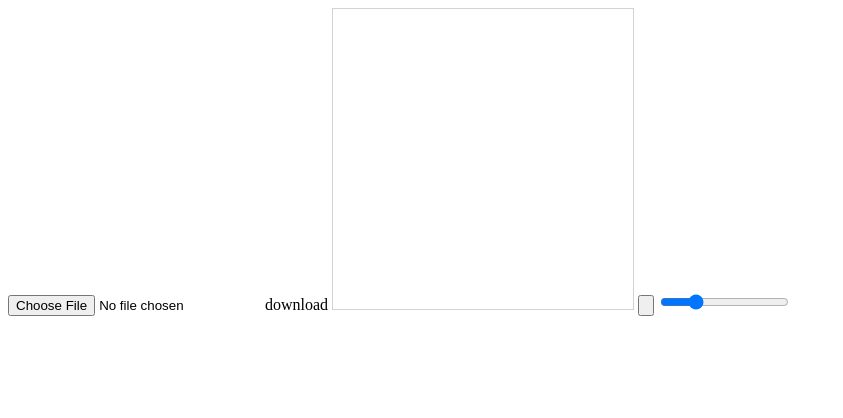
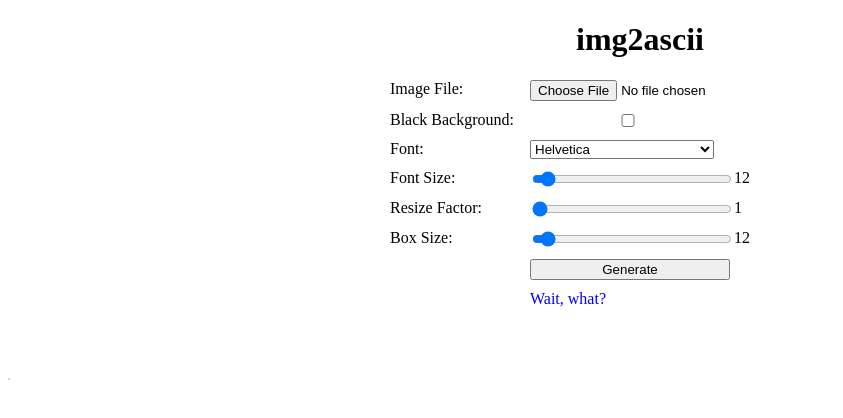
Before and after one commit to happyacro/img2ascii, a plain HTML site: page index.html in a window 1280 px wide. Shown: the whole page, without its empty margins (0-843 px from the left). Drawn offline with Linux system fonts and the light colour scheme.

Commit message:
Clean up code, add option input boxes/sliders, clean up appearance.

```diff
--- a/index.html
+++ b/index.html
@@ -2,23 +2,93 @@
 <html xmlns="http://www.w3.org/1999/xhtml">
 	<head>
 		<title>img2ascii</title>
+		<style>
+			INPUT { width:200px; float:left; }
+			INPUT[type="checkbox"] { margin-left:-2px; }
+			LABEL { width:130px; margin-right:10px; display:block; float:left; }
+			.form-group { float:left; clear:left; margin-bottom:10px; }
+			.form-group-row { float:left; clear:both; }
+			A, A:hover { text-decoration:none; color:blue; }
+		</style>
 	</head>
 	<body>
 
-<input type="file" id="file_input">
-<a onclick="downloadImage(this)">download</a>
-<canvas id="myCanvas" width="300" height="300" style="border:1px solid #d3d3d3;"></canvas>
-<input type="button" id="randomizeButton">
-<input type="range" min="1" max="5" value="2" class="slider" id="myRange">
+		<h1 style="text-align:center; width:100%">img2ascii</h1>
+		<div style="margin-right:auto; margin-left:auto; width:500px; margin-top:20px; margin-bottom:20px;">
+			<div class="form-group-row ">
+				<div class="form-group">
+					<label>Image File:</label>
+					<input type="file" id="imageFileInput">
+				</div>
+				<div class="form-group">
+					<label>Black Background:</label>
+					<input type="checkbox" id="blackBackground">
+				</div>
+			</div>
+			<div class="form-group-row ">
+				<div class="form-group">
+					<label>Font:</label>
+					<select id="fontDropDown">
+						<option value="Arial, sans-serif">Arial</option>
+						<option value="\"Arial Black\", Gadget, sans-serif">Arial Black</option>
+						<option value="\"Comic Sans MS\", cursive, sans-serif">Comic Sans (Please don't.)</option>
+						<option value="\"Courier New\", Courier, monospace">Courier New</option>
+						<option value="Georgia, serif">Georgia</option>
+						<option value="Helvetica, sans-serif" selected>Helvetica</option>
+						<option value="Impact, Charcoal, sans-serif">Impact (meme font)</option>
+						<option value="\"Lucida Sans Unicode\", \"Lucida Grande\", sans-serif">Lucida</option>
+						<option value="\"Lucida Console\", Monaco, monospace">Lucida Console</option>
+						<option value="Tahoma, Geneva, sans-serif">Tahoma</option>
+						<option value="\"Times New Roman\", Times, serif">Times New Roman</option>
+						<option value="Verdana, Geneva, sans-serif">Verdana</option>
+					</select>
+				</div>
+				<div class="form-group">
+					<label>Font Size:</label>
+					<input type="range" min="1" max="200" value="10" class="slider" id="fontSizeSlider">
+					<label id="fontSizeValue">12</label>
+				</div>
+			</div>
+			<div class="form-group-row">
+				<div class="form-group">
+					<label>Resize Factor:</label>
+					<input type="range" min="0" max="4" value="0" class="slider" id="resizeFactorSlider">
+					<label id="resizeFactorValue">1</label>
+				</div>
+				<div class="form-group">
+					<label>Box Size:</label>
+					<input type="range" min="1" max="200" value="10" class="slider" id="boxSizeSlider">
+					<label id="boxSizeValue">12</label>
+				</div>
+			</div>
+			<div class="form-group-row">
+				<div class="form-group" style="text-align:center;">
+					<label>&nbsp;</label>
+					<input type="button" id="randomizeButton" value="Generate">
+				</div>
+			</div>
+			<div class="form-group-row">
+				<div class="form-group" style="text-align:center;">
+					<label>&nbsp;</label>
+					<a href="https://github.com/happyacro/img2ascii">Wait, what?</a>
+				</div>
+			</div>
+			<div style="clear:both; height:40px;"></div>
+		</div>
 
+		<canvas id="myCanvas" width="0" height="0" style="border:1px solid #d3d3d3;"></canvas>
 
 		<script>
 
-	el("myRange").oninput = function() {
-		console.log(this.value);
-	}
+			function el(id) { return document.getElementById(id); }
 
-	function el(id) { return document.getElementById(id); }
+			var canvas = el("myCanvas");
+			var ctx = canvas.getContext("2d");
+			var lastImage = null;
+			var allowableCharacters = "abcdefghijklmnopqrstuvwxyz";
+			allowableCharacters += "ABCDEFGHIJKLMNOPQRSTUVWYXZ";
+			allowableCharacters += "0123456789";
+			allowableCharacters += "!@#$%^&*()<>?\"\\|{}[]~:;/";
 
 			function createColor(r, g, b) { return { "r": r, "g": g, "b": b }; }
 
@@ -50,33 +120,30 @@
 				return createColor(red, green, blue);
 			}
 
-	var c = el("myCanvas");
-	var ctx = c.getContext("2d");
-	var lastImage = null;
+			function convertImageToAscii(img) {
+				if (img == null) {
+					alert("Upload an image.")
+					return;
+				}
+				lastImage = img;
+				var resizeMultiplier = getResizeFactor();
+				canvas.width = img.width * resizeMultiplier;
+				canvas.height = img.height * resizeMultiplier;
+				ctx.drawImage(img, 0, 0, canvas.width, canvas.height);
 
-	function copyImage(img) {
-		lastImage = img;
-		var resizeMultiplier = 1;
-		c.width = img.width * resizeMultiplier;
-		c.height = img.height * resizeMultiplier;
-		ctx.drawImage(img, 0, 0, c.width, c.height);
-		var pixelCount = 0;
-		var imgData = ctx.getImageData(0, 0, c.width, c.height);
+				var boxSize = el("boxSizeSlider").value;
+				var boxesWide = (canvas.width / boxSize) + 1;
+				var boxesHigh = (canvas.height / boxSize) + 1;
 
-		var boxSize = 8;
-		var boxesWide = (c.width / boxSize) + 1;
-		var boxesHigh = (c.height / boxSize) + 1;
+				ctx.font = el("fontSizeSlider").value + "px " + el("fontDropDown").value;
 
-		//black out canvas
+				var imgData = ctx.getImageData(0, 0, canvas.width, canvas.height);
+
+				var useBlackBackgroundColor = el("blackBackground").checked;
+				if (useBlackBackgroundColor) {
 					ctx.rgbCode = "#000000";
-		ctx.fillRect(0, 0, c.width, c.height);
-		ctx.font = boxSize + "px Arial";
-		//ctx.fillText("width:" + ctx.measureText(txt).width,10,50)
-
-		var allowableCharacters = "abcdefghijklmnopqrstuvwxyz";
-		allowableCharacters += "ABCDEFGHIJKLMNOPQRSTUVWYXZ";
-		allowableCharacters += "0123456789";
-		allowableCharacters += "!@#$%^&*()<>?\"\\|{}[]~:;/";
+					ctx.fillRect(0, 0, canvas.width, canvas.height);
+				}
 
 				for (var boxY = 0; boxY < boxesHigh; boxY++) {
 					for (var boxX = 0; boxX < boxesWide; boxX++) {
@@ -85,7 +152,10 @@
 							var realX = x + (boxX * boxSize);
 							for (var y = 0; y < boxSize; y++) {
 								var realY = y + (boxY * boxSize);
-						var i = (realX + (realY * c.width)) * 4;
+								var i = (realX + (realY * canvas.width)) * 4;
+								if (i > imgData.length) {
+									continue;
+								}
 								var red = imgData.data[i];
 								var green = imgData.data[i+1];
 								var blue = imgData.data[i+2];
@@ -94,6 +164,7 @@
 							}
 						}
 						var averageColor = averageColors(lineColors);
+						if (!useBlackBackgroundColor) {
 							var backgroundColor = new Object();
 							backgroundColor.r = Math.max(averageColor.r - 100, 0);
 							backgroundColor.g = Math.max(averageColor.g - 100, 0);
@@ -101,6 +172,7 @@
 							var rgbCode = "rgba(" + backgroundColor.r + ", " + backgroundColor.g  + ", " + backgroundColor.b + "," + 1.0 + ")";
 							ctx.fillStyle = rgbCode;
 							ctx.fillRect(boxX * boxSize, boxY * boxSize, boxSize, boxSize);
+						}
 
 						var rgbCode = "rgba(" + averageColor.r + ", " + averageColor.g  + ", " + averageColor.b + "," + 1.0 + ")";
 						ctx.fillStyle = rgbCode;
@@ -112,8 +184,28 @@
 				}
 			}
 
-	el("file_input").onchange = function(e) {
-		var filesSelected = document.getElementById("file_input").files;
+			function getResizeFactor() {
+				var value = el("resizeFactorSlider").value;
+				if (value == 0) {
+					return 1;
+				}
+				return Math.pow(2, value);
+			}
+
+			el("resizeFactorSlider").oninput = function() {
+				el("resizeFactorValue").innerHTML = getResizeFactor();
+			}
+
+			el("fontSizeSlider").oninput = function() {
+				el("fontSizeValue").innerHTML = el("fontSizeSlider").value;
+			}
+
+			el("boxSizeSlider").oninput = function() {
+				el("boxSizeValue").innerHTML = el("boxSizeSlider").value;
+			}
+
+			el("imageFileInput").onchange = function(e) {
+				var filesSelected = this.files;
 			    if (filesSelected.length > 0) {
 			        var fileToLoad = filesSelected[0];
 			        if (fileToLoad.type.match("image.*")) {
@@ -121,7 +213,7 @@
 			            fileReader.onload = function(fileLoadedEvent) {
 			            	var img = new Image();
 					        img.onload = function() {
-			        	copyImage(img);
+					        	convertImageToAscii(img);
 					        }
 					        img.src = fileLoadedEvent.target.result;
 			            };
@@ -131,14 +223,8 @@
 			};
 
 			el("randomizeButton").onclick = function(e) {
-		copyImage(lastImage);
+				convertImageToAscii(lastImage);
 			};
-
-	function downloadImage(link) {
-    	link.href = c.toDataURL();
-    	link.download = "img2ascci.png";
-	}
-
 		</script>
 </body>
 </html>
```
Lines whose indentation alone changed are shown as unchanged.
